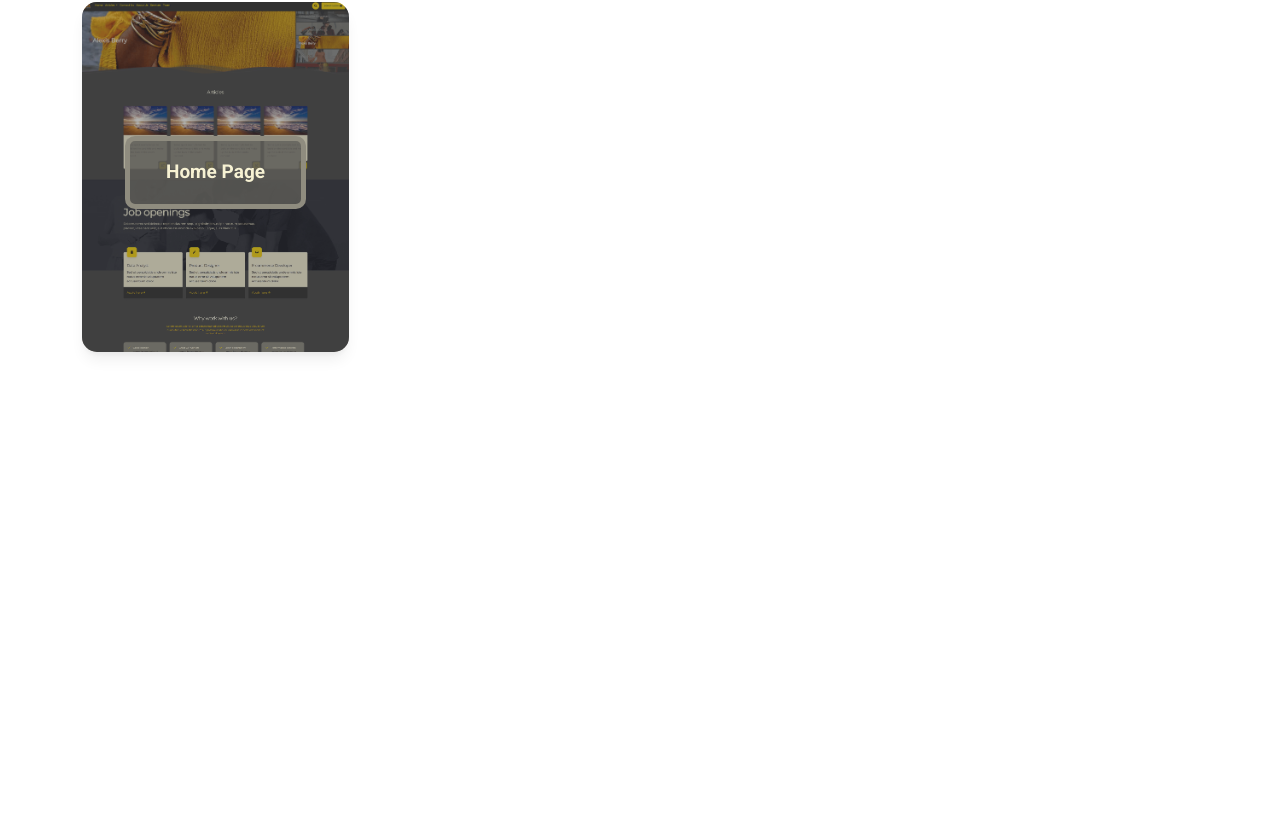
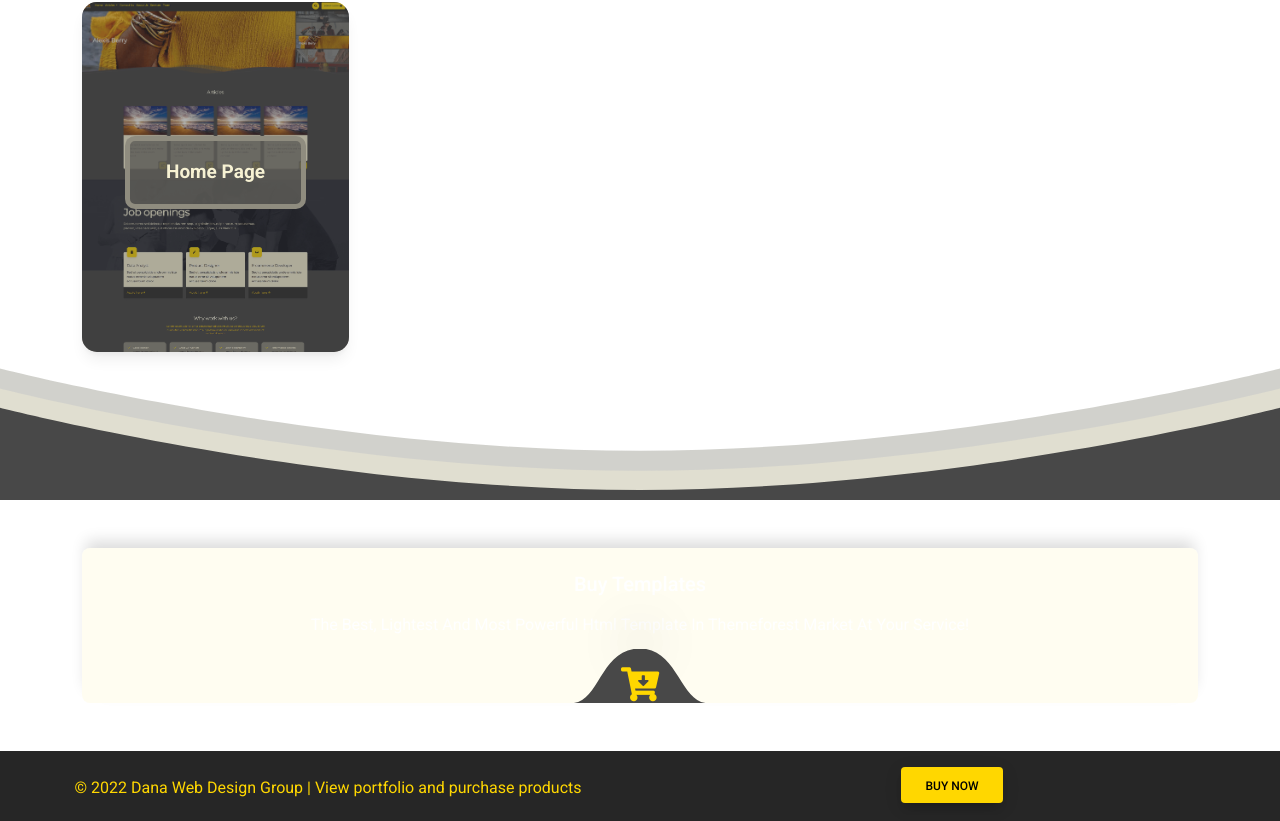
Before and after one commit to Atefeh-Masoumi/landingpage-template, a React (Create React App) app in the folder my-app2/: page / in a window 1280 px wide. Shown: the part 1746-2567 px from the top of the page. Before the commit the page ends 2114 px from the top, so only its background shows below. Built offline with nearby package versions, Linux system fonts and the light colour scheme.

Commit message:
footer added

```diff
--- a/my-app2/src/App.js
+++ b/my-app2/src/App.js
@@ -4,6 +4,7 @@ import Navbar from './component/Navbar';
 import Header from './component/header';
 import Body from './component/Body';
 import ProductImage from './component/productImage.js';
+import Footer from './component/Footer';
 
 function App() {
   return (
@@ -12,6 +13,7 @@ function App() {
       <Header/>
       <Body/>
       <ProductImage/>
+      <Footer/>
       </>
   );
 }
--- /dev/null
+++ b/my-app2/src/component/Footer.jsx
@@ -0,0 +1,46 @@
+import './footer.css';
+import {ReactComponent as Svgb} from './svgsecond.svg';
+const Footer=()=>{
+    return (
+        <>
+        <div>
+             <Svgb/>
+         </div>
+        <section id="buy_templates" className="py-5">
+            <div className="container">
+                <div className="row text-center">
+                    <div className="col-md-12">
+                        <div className="card box-footer">
+                            <div className="card-body hoverzome-item text-white">
+                              <h5 className="card-title">Buy Templates</h5>
+                              <p className="card-text py-2 mb-2">The Best, Lightest And Most Powerful Html Template In Themeforest Market At Your Service!</p>
+                              <br/>
+                              <a href="#!" target="_blank" data-mdb-toggle="tooltip" title="" className="site-footer__bottom" data-mdb-original-title="Buy Now">
+                                <i className="fas fa-cart-arrow-down"></i>
+                                </a>
+
+                            </div>
+                        </div>
+                    </div>
+                </div>
+            </div>
+        </section>
+        <footer>
+        <div className="copyright text-center text-gold p-3">
+            <div className="container-fluid">
+              <div className="row">
+                <div className=" col-md-6 mb-1 mt-2">
+                    © 2022 Dana Web Design Group |
+                    <a className="text-gold" target="_blank" href="https://dana-team.com"> View portfolio and purchase products</a>
+                </div>
+                <div className="col-md-6 socil-footer">
+                    <a className="btn btn-gold text-black active ripple-surface-dark" data-mdb-ripple-color="dark" href="#!" >Buy Now</a>
+                </div>
+              </div>
+            </div>
+           </div>
+    </footer>
+        </>
+    )
+}
+export default Footer;
--- /dev/null
+++ b/my-app2/src/component/footer.css
@@ -0,0 +1,65 @@
+
+.box-footer{
+    box-shadow: 0 12px 15px -18px rgb(0 0 0 / 3%), 0 -11px 15px -4px rgb(0 0 0 / 14%);
+    background-color: #fffada63;
+}
+.box-footer::after {
+    content: "";
+    width: 40px;
+    height: 40px;
+    border-radius: 60px;
+    position: absolute;
+    box-shadow: 0 -40px 49px -15px rgb(0 0 0 / 90%);
+    bottom: 0;
+    left: 50%;
+    transform: translate(-50%, 0);
+    z-index: 90;
+}
+
+.site-footer__bottom {
+    position: absolute;
+    bottom: 0;
+    left: 50%;
+    transform: translate(-50%, 0);
+    background-image: url(../assets/img/cp-curve.svg);
+    background-repeat: no-repeat;
+    background-position: bottom center;
+    width: 134px;
+    height: 54px;
+    background-size: contain;
+    display: flex;
+    justify-content: center;
+    align-items: center;
+    z-index: 100;
+    transition: 0.3s ease-in-out;
+    padding-top: 5px;
+}
+.site-footer__bottom i {
+    font-size: 34px;
+    color: #ffd700;
+    margin-top: 10px;
+}
+/* start hoverzome-item */
+.hoverzome-item i{
+	transition: all 0.3s;
+}
+ .hoverzome-item:hover i,  .hoverzome-item:active i {
+  color:#f7f2d3;
+
+ 	-webkit-transform: scale(1.3);
+	-moz-transform: scale(1.3);
+	-ms-transform: scale(1.3);
+	-o-transform: scale(1.3);
+	transform: scale(1.3);
+}
+/* end hoverzome-item */
+.copyright {
+    background-color: rgb(38 38 38);
+    position: absolute;
+    width: 100%;
+}
+.btn-gold.active, .btn-gold:active, .show>.btn-gold.dropdown-toggle {
+    color: #000;
+    background-color: #ffd700;
+    border-color: #ffd700;
+}
--- a/my-app2/src/component/productImage.js
+++ b/my-app2/src/component/productImage.js
@@ -11,9 +11,11 @@ import { MDBBtn,
   MDBModalTitle,
   MDBModalBody,
   MDBModalFooter,
+  MDBTooltip,
 } from 'mdb-react-ui-kit';
 
 const ProductImage=()=>{
+    const[collaps, Setcollaps] = useState(false);
     const [scrollableModal, setScrollableModal] = useState(false);
     return(
         <>
@@ -28,14 +30,16 @@ const ProductImage=()=>{
                     </div>
                 </div>
                 <div className="row gx-3">
-                    <div id="screen2" className="col-lg-3 col-md-6 mb-3 hover-item-box">
+                    <div id="screen2" className="col-lg-3 col-md-6 mb-3 hover-item-box screen2">
                         <div className="card hover-item screen  box-shadow1">
+                           <a className="ripple" onClick={() => setScrollableModal(!scrollableModal)} href="#!" data-mdb-ripple-color="gold" data-mdb-toggle="modal" data-mdb-target="#product_images1">
 
-                                <div className="card-body text-center text-title-box">
-                                <h5 className="card-title title-boximage" onClick={() => setScrollableModal(!scrollableModal)}>Home Page</h5>
+                           <div className="card-body text-center text-title-box">
+                                <h5 className="card-title title-boximage" >Home Page</h5>
                                 </div>
                                 <img src={home}/>
 
+                           </a>
                         </div>
                         {/* <!-- Modal --> */}
         <MDBModal show={scrollableModal} setShow={setScrollableModal} tabIndex='-1'className="modal fade">
@@ -53,12 +57,18 @@ const ProductImage=()=>{
 
             <div id="change_iconarrow" className="body-modal modal1">
                 <div id="change_iconarrow21" className="card-body text-center text-title-box2">
-                <svg className="arrows" title="click down to view" data-mdb-toggle="tooltip">
-                  <path stroke= "#f7f2d3" className="a1" d="M0 0 L30 32 L60 0"></path>
-                  <path stroke= "#f7f2d3" className="a2" d="M0 20 L30 52 L60 20"></path>
-                  <path stroke= "#f7f2d3" className="a3" d="M0 40 L30 72 L60 40"></path></svg>
+                  <MDBTooltip tag='svg' wrapperProps={{ href: "#" }} title="click down to view" >
+                    <svg className="arrows"  >
+                    <path stroke= "#f7f2d3" className="a1" d="M0 0 L30 32 L60 0"></path>
+                    <path stroke= "#f7f2d3" className="a2" d="M0 20 L30 52 L60 20"></path>
+                    <path stroke= "#f7f2d3" className="a3" d="M0 40 L30 72 L60 40"></path>
+                    </svg>
+                    </MDBTooltip>
                 </div>
-                <a target="_blank" href={home}>
+
+
+                <a target="_blank" href={home} >
+
                     <img src={home}/>
                 </a>
             </div>
@@ -79,6 +89,7 @@ const ProductImage=()=>{
                  </div>
                 </div>
                 </div>
+
             </section>
         </>
     )
```
Also changed, not shown: my-app2/src/assets/img/cp-curve.svg (added), 1 other file (tests, documents, lock files or other folders).
